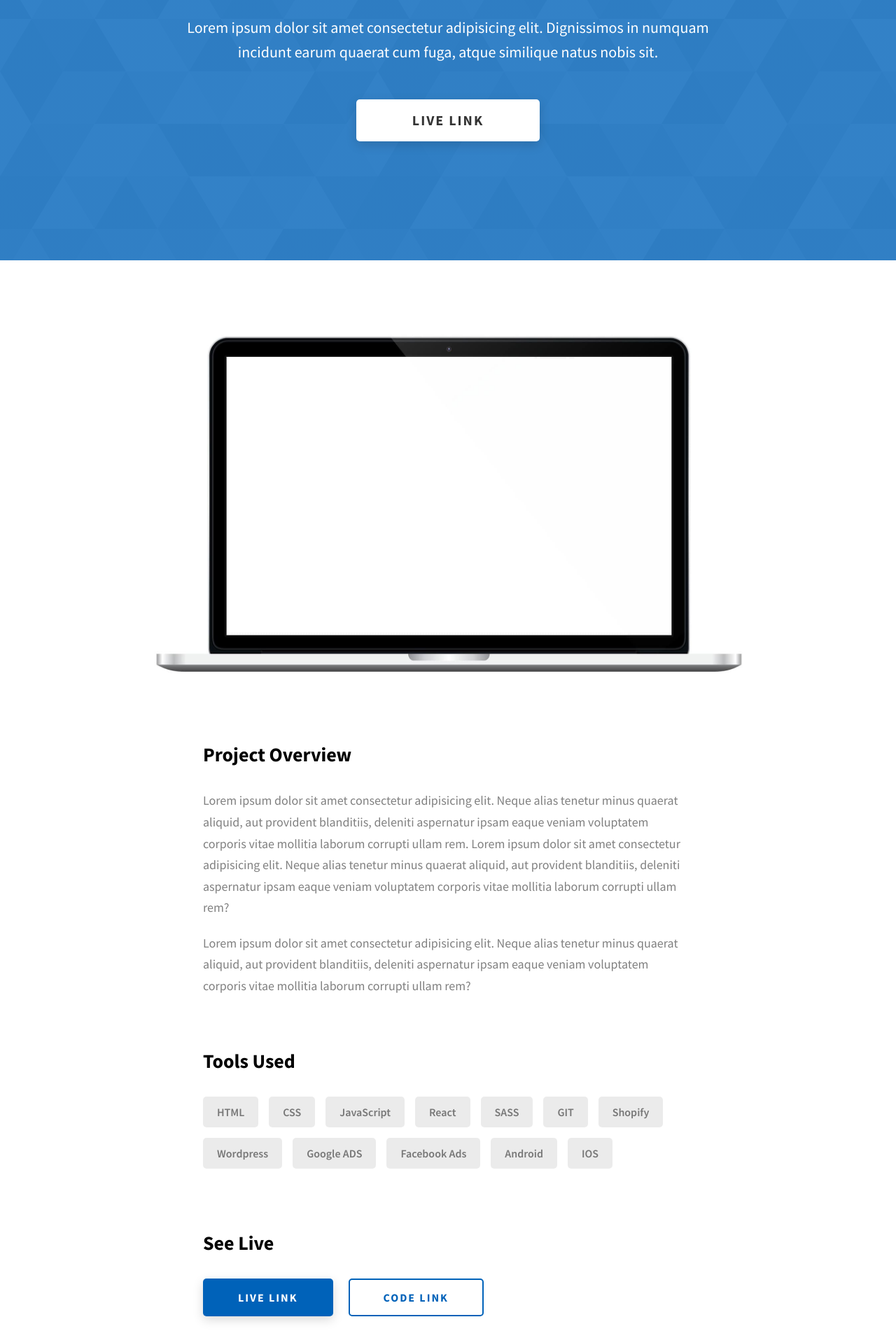
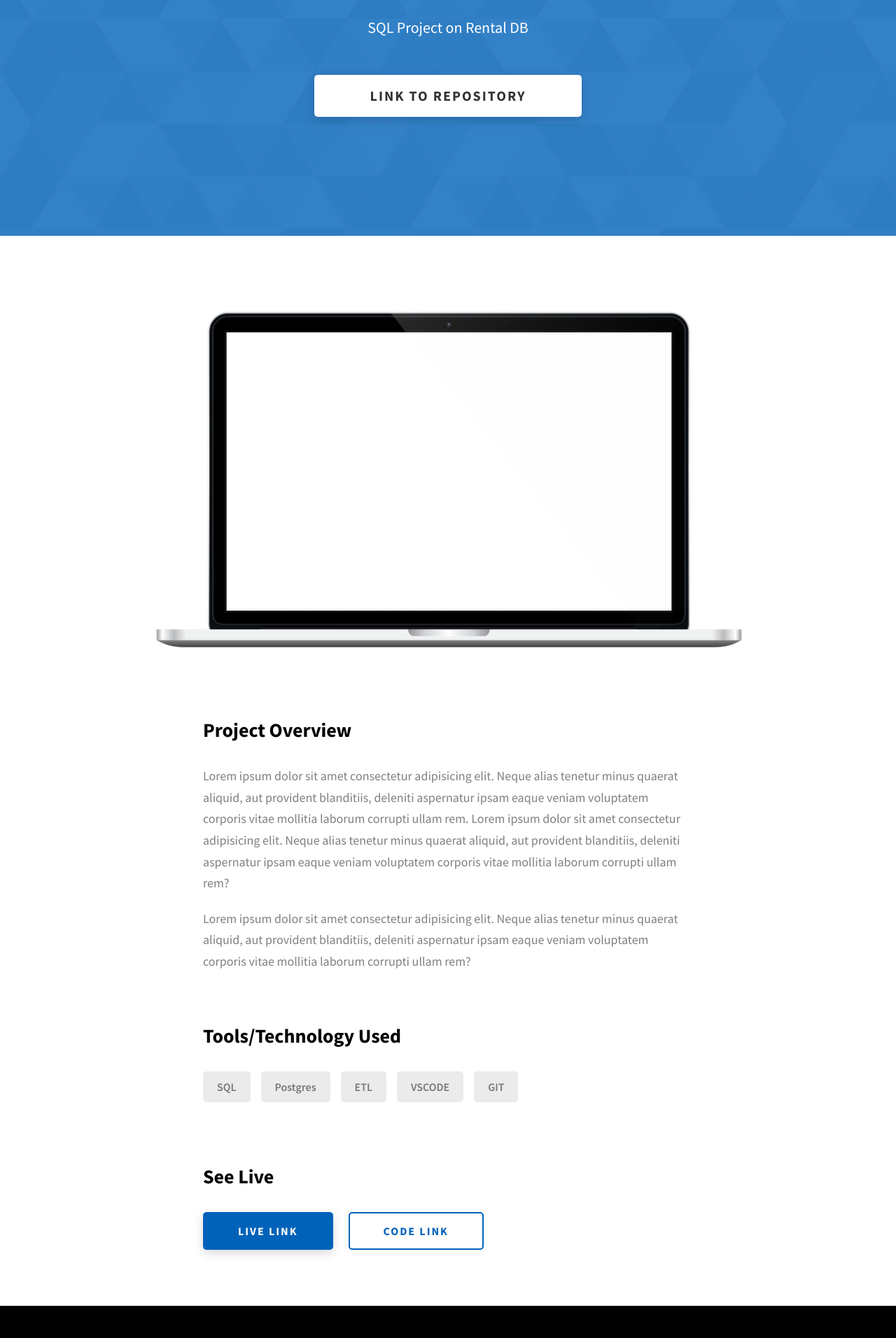
Before and after one commit to hafeezuddin/hafeezuddin.github.io, a website: page project-1.html in a window 1280 px wide. Shown: the part 348-2260 px from the top of the page at 70% size. Drawn offline with Linux system fonts and the light colour scheme.

Commit message:
Update to Projects Page
Updates to SQL Projects Page

```diff
--- a/project-1.html
+++ b/project-1.html
@@ -4,7 +4,7 @@
     <meta charset="UTF-8" />
     <meta name="viewport" content="width=device-width, initial-scale=1.0" />
     <meta http-equiv="X-UA-Compatible" content="ie=edge" />
-    <title>Case Study of Project 1</title>
+    <title>Hafeezuddin</title>
     <meta name="description" content="Case study page of Project" />
 
     <link rel="stylesheet" href="css/style.css" />
@@ -20,14 +20,14 @@
     <header class="header">
       <div class="header__content">
         <div class="header__logo-container">
-          <div class="header__logo-img-cont">
+          <!--<div class="header__logo-img-cont">
             <img
               src="./assets/png/john-doe.png"
               alt="Ram Maheshwari Logo Image"
               class="header__logo-img"
             />
-          </div>
-          <span class="header__logo-sub">John Doe</span>
+          </div>-->
+          <span class="header__logo-sub">Hafeezuddin</span>
         </div>
         <div class="header__main">
           <ul class="header__links">
@@ -84,16 +84,14 @@
     </header>
     <section class="project-cs-hero">
       <div class="project-cs-hero__content">
-        <h1 class="heading-primary">Project 1</h1>
+        <h1 class="heading-primary">SQL Project</h1>
         <div class="project-cs-hero__info">
           <p class="text-primary">
-            Lorem ipsum dolor sit amet consectetur adipisicing elit. Dignissimos
-            in numquam incidunt earum quaerat cum fuga, atque similique natus
-            nobis sit.
+            SQL Project on Rental DB
           </p>
         </div>
         <div class="project-cs-hero__cta">
-          <a href="#" class="btn btn--bg" target="_blank">Live Link</a>
+          <a href="#" class="btn btn--bg" target="_blank">Link to Repository</a>
         </div>
       </div>
     </section>
@@ -128,20 +126,13 @@
               </p>
             </div>
             <div class="project-details__tools-used">
-              <h3 class="project-details__content-title">Tools Used</h3>
+              <h3 class="project-details__content-title">Tools/Technology Used</h3>
               <div class="skills">
-                <div class="skills__skill">HTML</div>
-                <div class="skills__skill">CSS</div>
-                <div class="skills__skill">JavaScript</div>
-                <div class="skills__skill">React</div>
-                <div class="skills__skill">SASS</div>
+                <div class="skills__skill">SQL</div>
+                <div class="skills__skill">Postgres</div>
+                <div class="skills__skill">ETL</div>
+                <div class="skills__skill">VSCODE</div>
                 <div class="skills__skill">GIT</div>
-                <div class="skills__skill">Shopify</div>
-                <div class="skills__skill">Wordpress</div>
-                <div class="skills__skill">Google ADS</div>
-                <div class="skills__skill">Facebook Ads</div>
-                <div class="skills__skill">Android</div>
-                <div class="skills__skill">IOS</div>
               </div>
             </div>
             <div class="project-details__links">
```
Also changed, not shown: index.html (+1 -3 lines), project-2.html (+4 -4 lines), project-3.html (+4 -4 lines).
